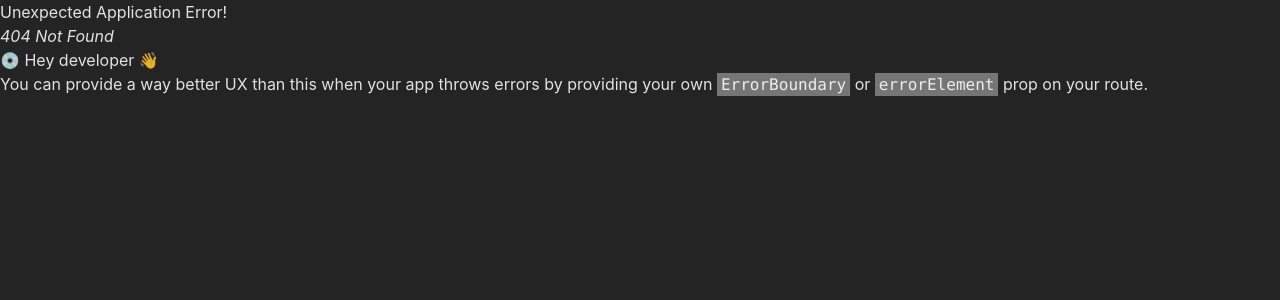
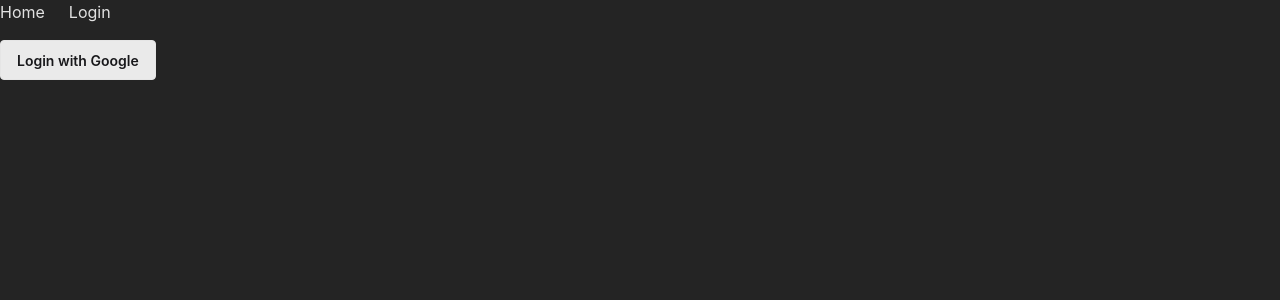
Before and after one commit to antnose/Programming-Hero-Module-49, a React (Vite) app: page /login in a window 1280 px wide. Before the commit this address had no page. Shown: the top 300 px of the page. Built offline with nearby package versions, Linux system fonts and the light colour scheme.

Commit message:
complete 3rd video of module 49

```diff
--- a/src/Components/Header/Header.jsx
+++ b/src/Components/Header/Header.jsx
@@ -1,7 +1,12 @@
+import { NavLink } from "react-router-dom";
+
 const Header = () => {
   return (
     <div>
-      <h1>This is header</h1>
+      <NavLink className=" mr-6" to="/">
+        Home
+      </NavLink>
+      <NavLink to="/login">Login</NavLink>
     </div>
   );
 };
--- /dev/null
+++ b/src/Components/Login/Login.jsx
@@ -0,0 +1,18 @@
+import { GoogleAuthProvider } from "firebase/auth";
+
+const Login = () => {
+  const provider = new GoogleAuthProvider();
+
+  const handleGoogleSignIn = () => {
+    console.log("Google Comming Soon");
+  };
+  return (
+    <div>
+      <button onClick={handleGoogleSignIn} className="btn btn-soft mt-4">
+        Login with Google
+      </button>
+    </div>
+  );
+};
+
+export default Login;
--- a/src/Components/layouts/Main.jsx
+++ b/src/Components/layouts/Main.jsx
@@ -1,9 +1,11 @@
+import { Outlet } from "react-router-dom";
 import Header from "../Header/Header";
 
 const Main = () => {
   return (
     <div>
       <Header />
+      <Outlet></Outlet>
     </div>
   );
 };
--- /dev/null
+++ b/src/firebase/firebase.init.js
@@ -0,0 +1,29 @@
+// Do not store config on the client side
+
+// Import the functions you need from the SDKs you need
+import { initializeApp } from "firebase/app";
+import { getAnalytics } from "firebase/analytics";
+import { getAuth } from "firebase/auth";
+
+// TODO: Add SDKs for Firebase products that you want to use
+// https://firebase.google.com/docs/web/setup#available-libraries
+
+// Your web app's Firebase configuration
+// For Firebase JS SDK v7.20.0 and later, measurementId is optional
+const firebaseConfig = {
+  apiKey: "AIzaSyAWHXvf4T7p6sMxkOW6pFzmumG1qfKXZkw",
+  authDomain: "simple-firebase-31ffb.firebaseapp.com",
+  projectId: "simple-firebase-31ffb",
+  storageBucket: "simple-firebase-31ffb.firebasestorage.app",
+  messagingSenderId: "542628998231",
+  appId: "1:542628998231:web:72ba2f76e17dad07368712",
+  measurementId: "G-T3Q1RN9HGW",
+};
+
+// Initialize Firebase
+const app = initializeApp(firebaseConfig);
+const analytics = getAnalytics(app);
+// Initialize Firebase Authentication and get a reference to the service
+const auth = getAuth(app);
+
+export default auth;
--- a/src/main.jsx
+++ b/src/main.jsx
@@ -4,6 +4,7 @@ import "./index.css";
 import { createBrowserRouter, RouterProvider } from "react-router-dom";
 import Main from "./Components/layouts/Main.jsx";
 import Home from "./Components/Home/Home.jsx";
+import Login from "./Components/Login/Login.jsx";
 const router = createBrowserRouter([
   {
     path: "/",
@@ -12,6 +13,10 @@ const router = createBrowserRouter([
       {
         path: "/",
         element: <Home />,
+      },
+      {
+        path: "login",
+        element: <Login />,
       },
     ],
   },
```
Also changed, not shown: src/__steps__.js (+10 -0 lines).
